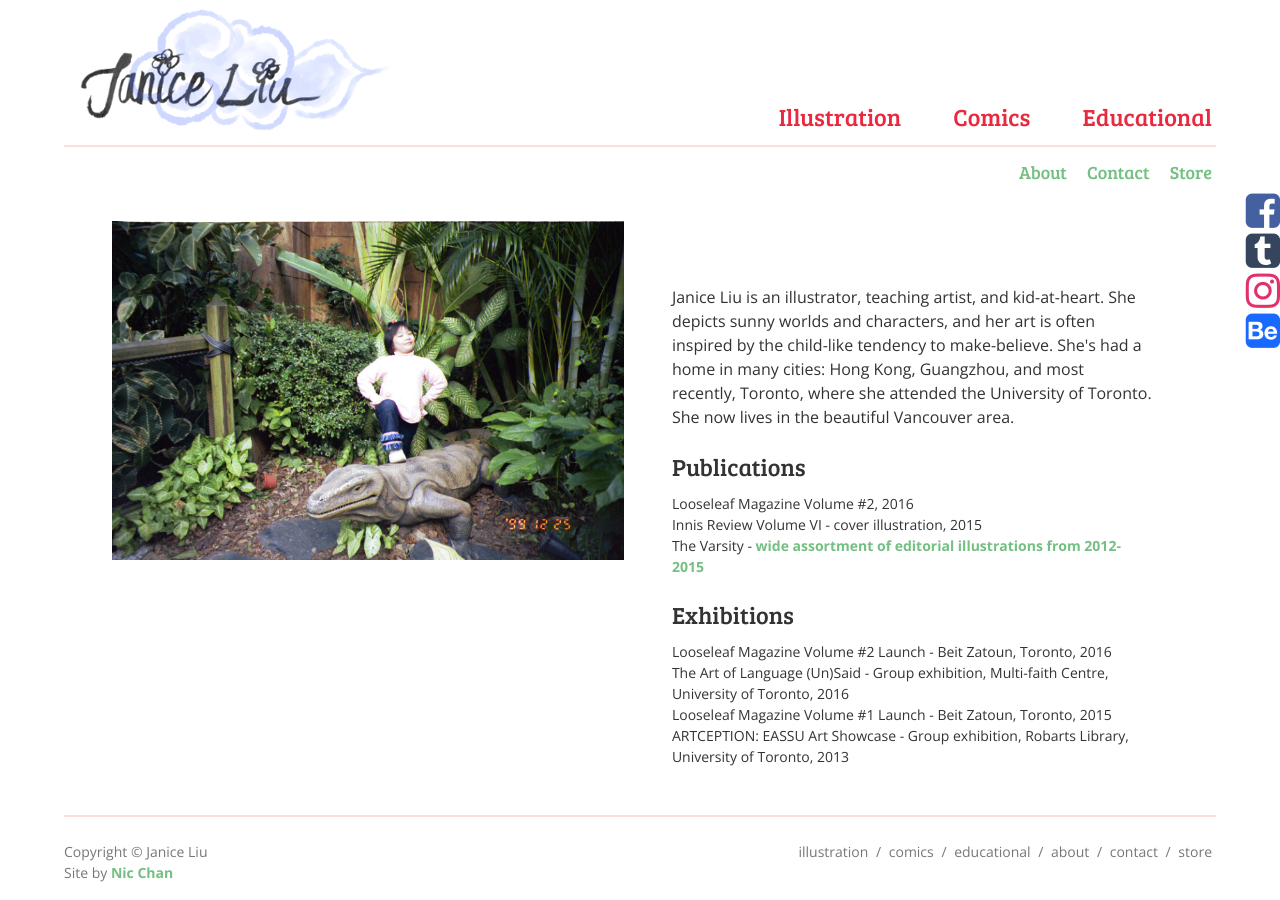
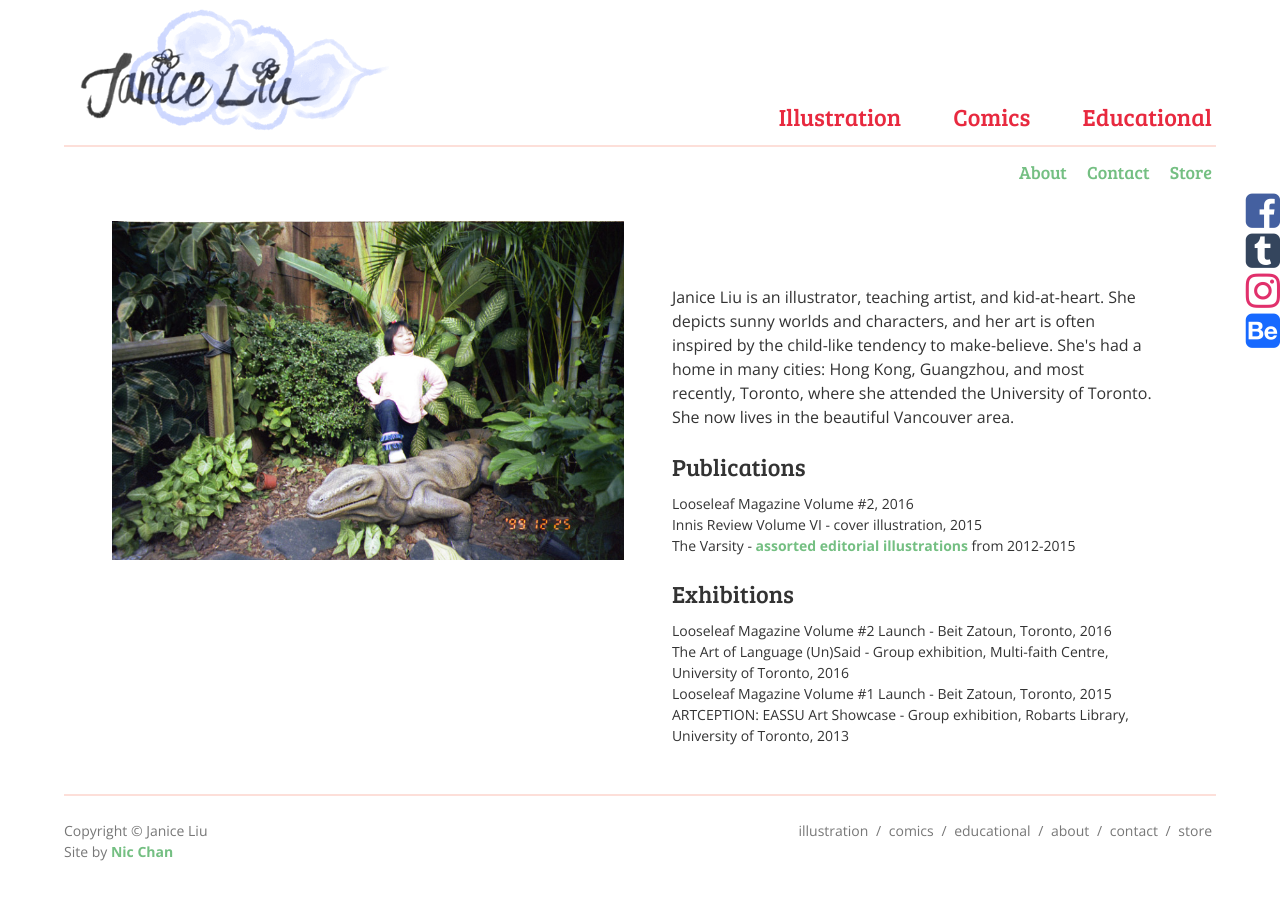
Before and after one commit to flutterdoodle/flutterdoodle.github.io, a Jekyll site: the page built from about.html, in a window 1280 px wide. Built offline with Jekyll 4.4.1, drawn with Linux system fonts in a browser that asks for light colours; nearby versions of some CDN libraries.

Commit message:
Update about.html

```diff
--- a/about.html
+++ b/about.html
@@ -11,7 +11,7 @@ img: /img/site/janice10.jpg
 <ul>
     <li>Looseleaf Magazine Volume #2, 2016</li>
     <li>Innis Review Volume VI - cover illustration, 2015</li>
-    <li>The Varsity - <a href="http://thevarsity.ca/search-results/?q=janice+liu">wide assortment of editorial illustrations from 2012-2015</a></li>
+    <li>The Varsity - <a href="http://thevarsity.ca/search-results/?q=janice+liu">assorted editorial illustrations</a> from 2012-2015</li>
 </ul>
 <h2>Exhibitions</h2>
 <ul>
```
